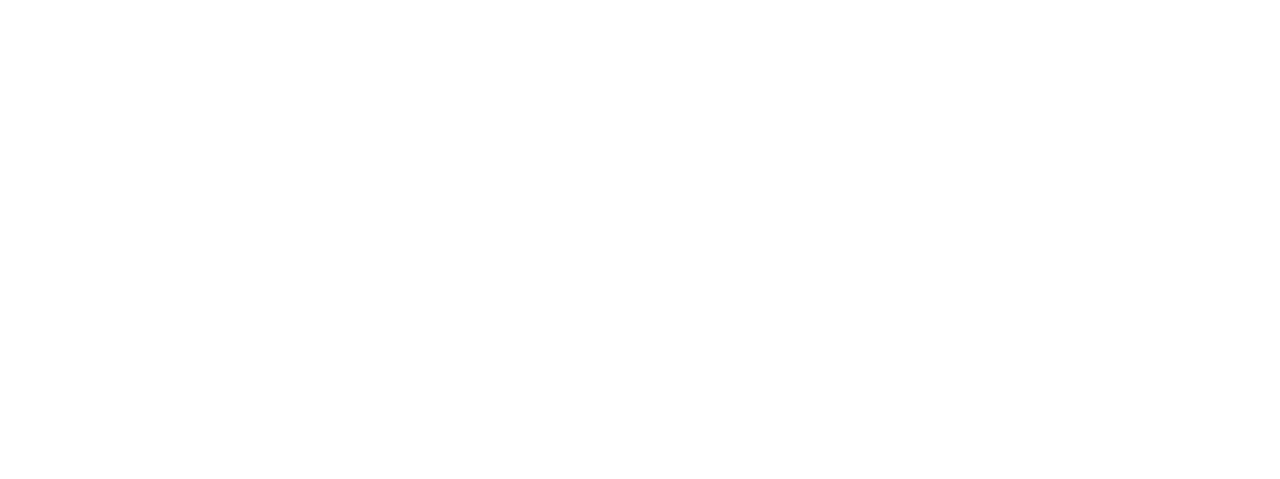
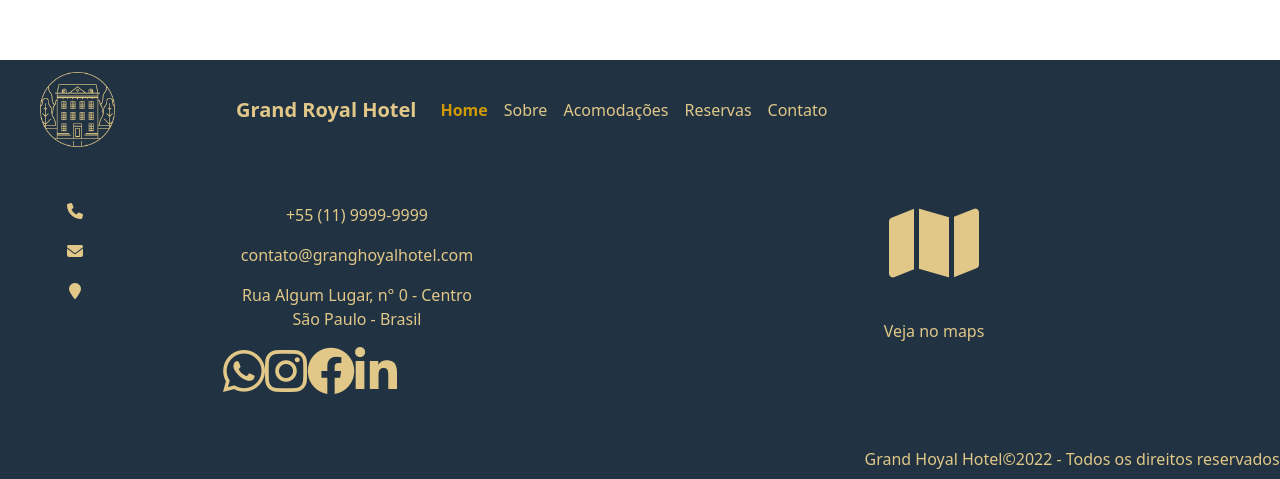
Before and after one commit to Davidferreirajesus/hotel-management-vue, a Vue app: page / in a window 1280 px wide. Shown: the part 980-1459 px from the top of the page. Before the commit the page ends 800 px from the top, so only its background shows below. Built offline with nearby package versions, Linux system fonts and the light colour scheme; a web font is replaced by a local one.

Commit message:
Criação component MainFooter

```diff
--- a/src/App.vue
+++ b/src/App.vue
@@ -3,39 +3,37 @@
   <MainNavBar />
 
   <router-view/>
+  <MainFooter />
 </template>
 
 <script>
 import MainHeader from '@/components/MainHeader.vue'
 import MainNavBar from '@/components/MainNavBar.vue'
+import MainFooter from '@/components/MainFooter.vue'
 
 export default {
   components: {
     MainHeader,
-    MainNavBar
+    MainNavBar,
+    MainFooter
   }
 }
 </script>
 
 <style>
 #app {
-  font-family: Avenir, Helvetica, Arial, sans-serif;
+  font: "Quicksand";
   -webkit-font-smoothing: antialiased;
   -moz-osx-font-smoothing: grayscale;
   text-align: center;
   color: #2c3e50;
 }
 
-nav {
-  padding: 30px;
+main {
+  height: 100vh;
 }
 
 nav a {
   font-weight: bold;
-  color: #2c3e50;
-}
-
-nav a.router-link-exact-active {
-  color: #42b983;
 }
 </style>
--- a/src/assets/css/header-footer.css
+++ b/src/assets/css/header-footer.css
@@ -55,5 +55,14 @@
 
 .nav-link.router-link-active,
 .nav-link.router-link-exact-active {
+    font-weight: bold;
     color: #cf9903;
 }
+
+.footer__logo {
+  width: 75px;
+}
+
+.teste {
+
+}
--- /dev/null
+++ b/src/components/MainFooter.vue
@@ -0,0 +1,61 @@
+<template>
+    <footer class="container-fluid global-bg-azul m-0 p-1">
+        <div class="row">
+            <div class="row">
+                <div class="col-sm-2 ps-5 d-flex text-sm-center p-2">
+                    <img src="@/assets/images/logo/logo--bege.png" class="footer__logo" alt="Logomarca - Grand Royal Hotel" />
+                </div>
+                <div class="col d-flex align-items-center justify-content-between">
+                    <div class="p-1">
+                        <MainNavBar />
+                    </div>
+                </div>
+            </div>
+            <div class="row">
+                <div class="col-sm-6 p-5 color--bege">
+                    <div class="row">
+                        <i class=" col-sm-2 fa fa-phone fa-1x" aria-hidden="true"></i>
+                        <p class=" col-sm-10 color--bege">+55 (11) 9999-9999</p>
+                    </div>
+                    <div class="row">
+                        <i class=" col-sm-2 fa fa-envelope fa-1x" aria-hidden="true"></i>
+                        <p class=" col-sm-10 color--bege">contato@granghoyalhotel.com</p>
+                    </div>
+                    <div class="row">
+                        <i class=" col-sm-2 fa fa-map-marker fa-1x" aria-hidden="true"></i>
+                        <p class=" col-sm-10 color--bege">Rua Algum Lugar, n° 0 - Centro <br /> São Paulo - Brasil
+                        </p>
+                    </div>
+                    <div class="col">
+                        <a><i class="fa-brands fa-whatsapp fa-3x"></i></a>
+                        <a><i class="fa-brands fa-instagram fa-3x"></i></a>
+                        <a><i class="fa-brands fa-facebook fa-3x"></i></a>
+                        <a><i class="fa-brands fa-linkedin-in fa-3x"></i></a>
+                    </div>
+                </div>
+                 <div class="col-sm-6 row color--bege p-5">
+                    <a><i class="text-center col-sm-12 fa fa-map fa-5x" aria-hidden="true"></i></a>
+                    <p class="text-center color--bege">Veja no maps</p>
+                </div>
+            </div>
+            <div class="row-sm-10 p-1 text-end">
+                <span class="color--bege">Grand Hoyal Hotel&copy;2022 - Todos os direitos reservados.</span>
+            </div>
+        </div>
+    </footer>
+</template>
+
+<script>
+import MainNavBar from '@/components/MainNavBar.vue'
+
+export default {
+    name: 'MainFooter',
+    components: {
+        MainNavBar
+    }
+}
+</script>
+
+<style scoped>
+
+</style>
--- a/src/components/MainHeader.vue
+++ b/src/components/MainHeader.vue
@@ -12,7 +12,7 @@
             </button>
         </div> -->
         <div class="d-flex align-items-center">
-            <a class="header--logo" href="/pages/home.html" title="Grand Hoyal Hotel"></a>
+            <router-link to="/" class="header--logo" title="Grand Hoyal Hotel"></router-link>
             <div class="header--container2">
                 <ul class="header--container2-container">
                     <li class="header--container2-item">
--- a/src/views/HomeView.vue
+++ b/src/views/HomeView.vue
@@ -1,5 +1,7 @@
 <template>
-  <h2>HOME</h2>
+  <main>
+    <h2>HOME</h2>
+  </main>
 </template>
 
 <script>
```
